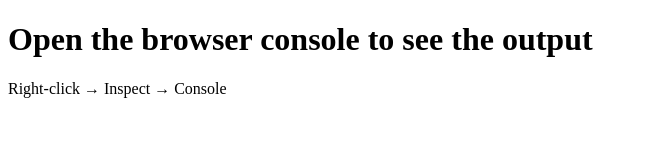
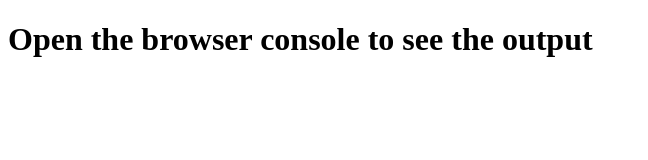
Before and after one commit to An-gel-mp/Day_3, a plain HTML site: page index.html in a window 1280 px wide. Shown: the whole page, without its empty margins (0-648 px from the left). Drawn offline with Linux system fonts and the light colour scheme.

Commit message:
index.html

```diff
--- a/index.html
+++ b/index.html
@@ -6,7 +6,6 @@
 </head>
 <body>
   <h1>Open the browser console to see the output</h1>
-  <p>Right-click → Inspect → Console</p>
 
   <!-- Link to your JavaScript file -->
   <script src="practice.js"></script>
```
